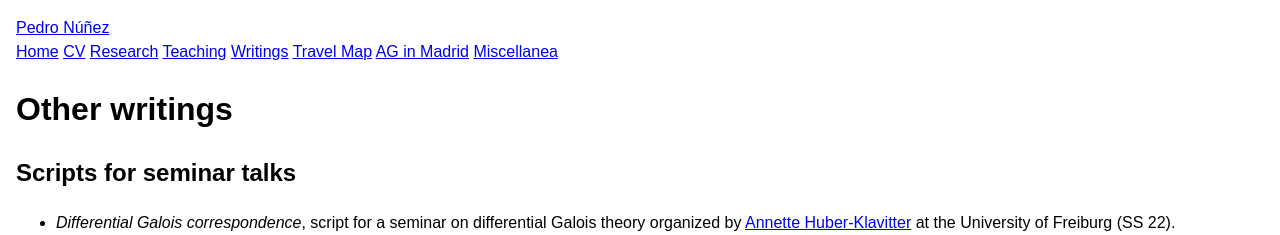
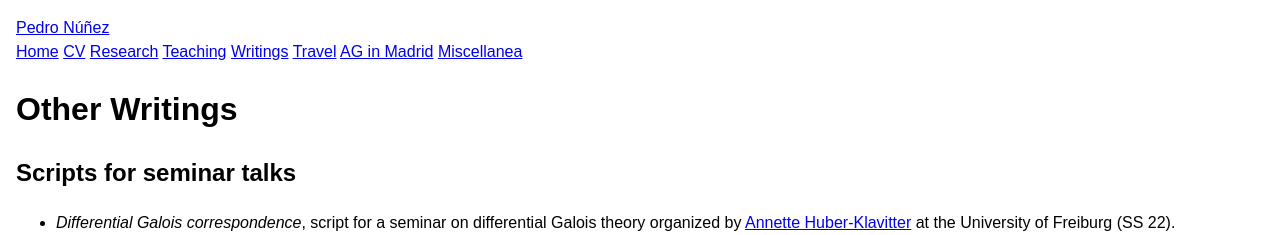
Before and after one commit to pedro-nunez/pedro-nunez.github.io, a Jekyll site: the page built from writings.md, in a window 1280 px wide. Shown: the top 235 px of the page. Built offline with Jekyll 4.4.1, drawn with Linux system fonts in a browser that asks for light colours.

Commit message:
Shorten nav labels, capitalize "Other Writings" page title
Nav now reads "Travel" and "Writings"; the pages themselves keep their
fuller titles ("Travel Map" unchanged, "Other writings" -> "Other
Writings").

Co-Authored-By: Claude Sonnet 5 <noreply@anthropic.com>
Claude-Session: https://claude.ai/code/session_01DA8FQP4BUd5mDBeFEEDyRN

```diff
--- a/_includes/header.html
+++ b/_includes/header.html
@@ -6,7 +6,7 @@
     <a href="{{ '/research/' | relative_url }}">Research</a>
     <a href="{{ '/teaching/' | relative_url }}">Teaching</a>
     <a href="{{ '/writings/' | relative_url }}">Writings</a>
-    <a href="{{ '/travel-map/' | relative_url }}">Travel Map</a>
+    <a href="{{ '/travel-map/' | relative_url }}">Travel</a>
     <a href="{{ '/algebraic-geometry-in-madrid/' | relative_url }}">AG in Madrid</a>
     <a href="{{ '/miscellanea/' | relative_url }}">Miscellanea</a>
   </nav>
--- a/writings.md
+++ b/writings.md
@@ -1,10 +1,10 @@
 ---
 layout: default
-title: Other writings
+title: Other Writings
 permalink: /writings/
 ---
 
-<h1>Other writings</h1>
+<h1>Other Writings</h1>
 
 <h2>Scripts for seminar talks</h2>
 
```
